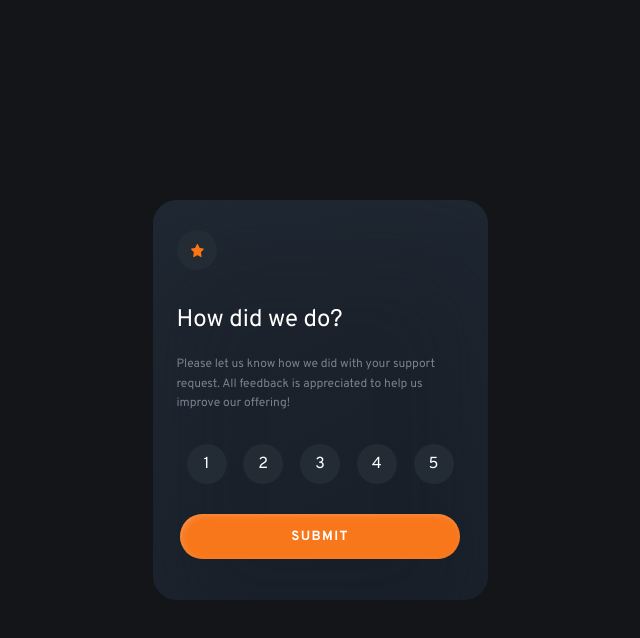
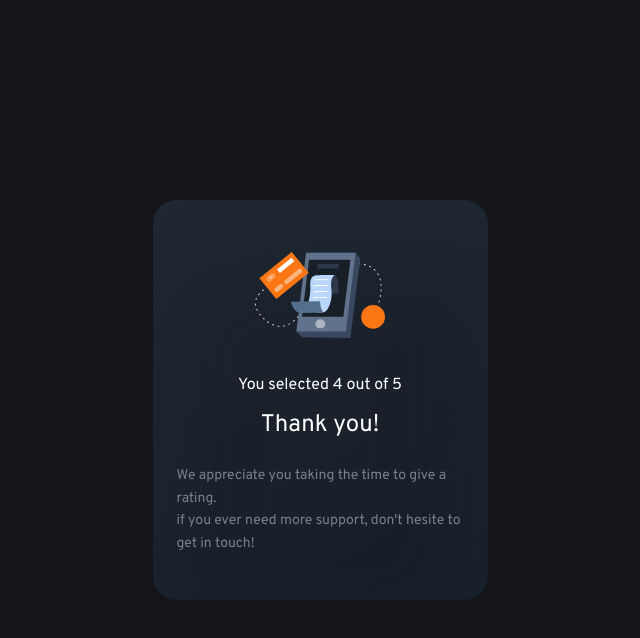
Before and after one commit to maiscafe/Interact-Rating, a plain HTML site: page index.html in a window 1280 px wide. Both pictures are taken after a click on the button "SUBMIT". Shown: the whole page, without its empty margins (320-960 px from the left). Drawn offline with Linux system fonts and the light colour scheme.

Commit message:
iniciando segunda janela

```diff
--- a/index.html
+++ b/index.html
@@ -11,10 +11,10 @@
         </style>
 </head>
 <body class="container-flex">
-    <section class="flex-box">
+    <section id="first-page" class="flex-box ">
         <span id= "span-img" ><img id="img" src="./assets/icon-star.svg" alt="star" srcset=""></span>
-        <h1>How did we do?</h1>
-        <p>Please let us know how we did with your support
+        <h1 id="h1-first-page">How did we do?</h1>
+        <p class="p-first-page">Please let us know how we did with your support
         request. All feedback is appreciated to help us
         improve our offering!</p>
         <div class="flex-choices">
@@ -26,5 +26,13 @@
         </div>
         <button id="btnSubmit">SUBMIT</button>
     </section>
+    <section id="second-page" style="" class="flex-box">
+        <img id="thanks-img" src="./assets/illustration-thank-you.svg" alt="" srcset="">
+        <span id="span-rating">You selected 4 out of 5</span>
+        <h1> Thank you!</h1>
+        <p class="p-second-page">We appreciate you taking the time to give a rating. <br>
+        if you ever need more support, don't hesite to get in touch!</p>
+    </section>
 </body>
+<script src="./script/script.js"></script>
 </html>
--- /dev/null
+++ b/script/script.js
@@ -0,0 +1,9 @@
+/* Hidden first page and show second page */
+
+var btnSubmit = document.querySelector("#btnSubmit")
+
+btnSubmit.addEventListener("click", function (){
+    var firstPage = document.querySelector ("#first-page")
+    firstPage.classList.add("hidden")
+
+});
--- a/style/style.css
+++ b/style/style.css
@@ -1,3 +1,4 @@
+/* VAR */
 :root {
     --white: rgb(255, 255, 255);
     --background: #141519;
@@ -6,7 +7,7 @@
     --grayBlue: #232B35;
     --textGray: #7a808c;
 }
-
+ /* Global reset */
 * {
     margin: 0;
     padding: 0;
@@ -14,13 +15,8 @@
     font-family: 'Overpass', sans-serif;
     font-weight: 400;
 }
-p {
-    color: var(--textGray);
-    font-size: 12px;
-    line-height: 1.6em;
-    margin: 10px 0px 0px 0px;
 
-}
+/* first page */
 body{
     background: var(--background);
     color: var(--white);
@@ -35,10 +31,16 @@ body{
     justify-content: center;
     align-items: center;
 }
-.container-flex h1 {
+#h1-first-page {
     width: 100%;
 }
-
+.p-first-page {
+    color: var(--textGray);
+    font-size: 12px;
+    line-height: 1.6em;
+    margin: 10px 0px 0px 0px;
+}
+/* flex-box is being used for both */
 .flex-box {
     padding: 30px 24px;
     height: 400px;
@@ -104,6 +106,37 @@ body{
     background: var(--white);
 }
 
+/* seconde page */
+
+#second-page {
+    display: none;
+    display: flex;
+    justify-content: center;
+
+}
+#thanks-img {
+    display: flex;
+    height: 130px;
+    width: 130px;
+    object-fit: contain;
+}
+#span-rating {
+    display: flex;
+    justify-content: center;
+    width: 100%;
+    object-fit: cover;
+}
+.p-second-page {
+    color: var(--textGray);
+    font-size: 14px;
+    line-height: 1.6em;
+    margin: 10px 0px 0px 0px;
+}
+.hidden {
+    display: none;
+}
+
+/* Responsive */
 @media screen and (max-width: 440px) {
     .flex-box {
         padding: 30px 24px;
@@ -113,7 +146,7 @@ body{
     .container-flex {
         width: 100vw;
     }
-    p {
+    .p-first-page {
         color: #7a808c;
         font-size: 14px;
         line-height: 1.6em;
```
